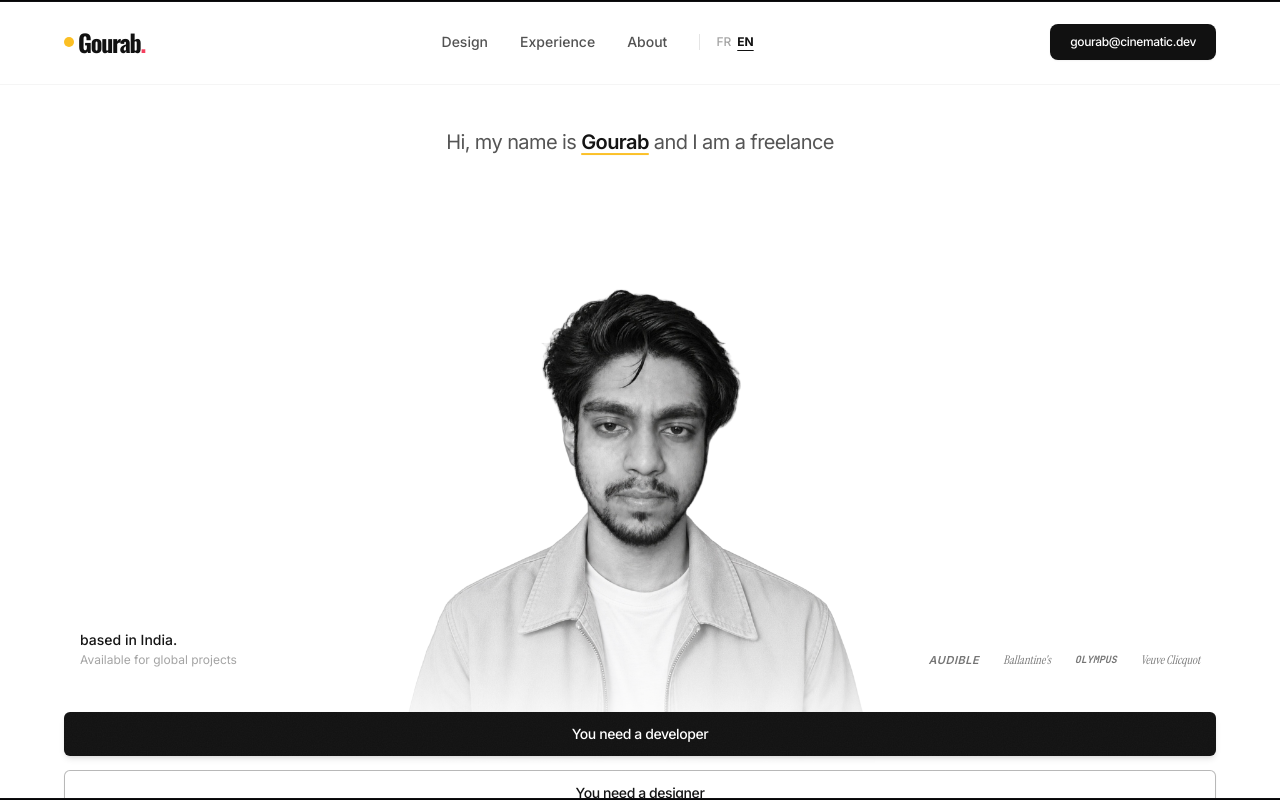
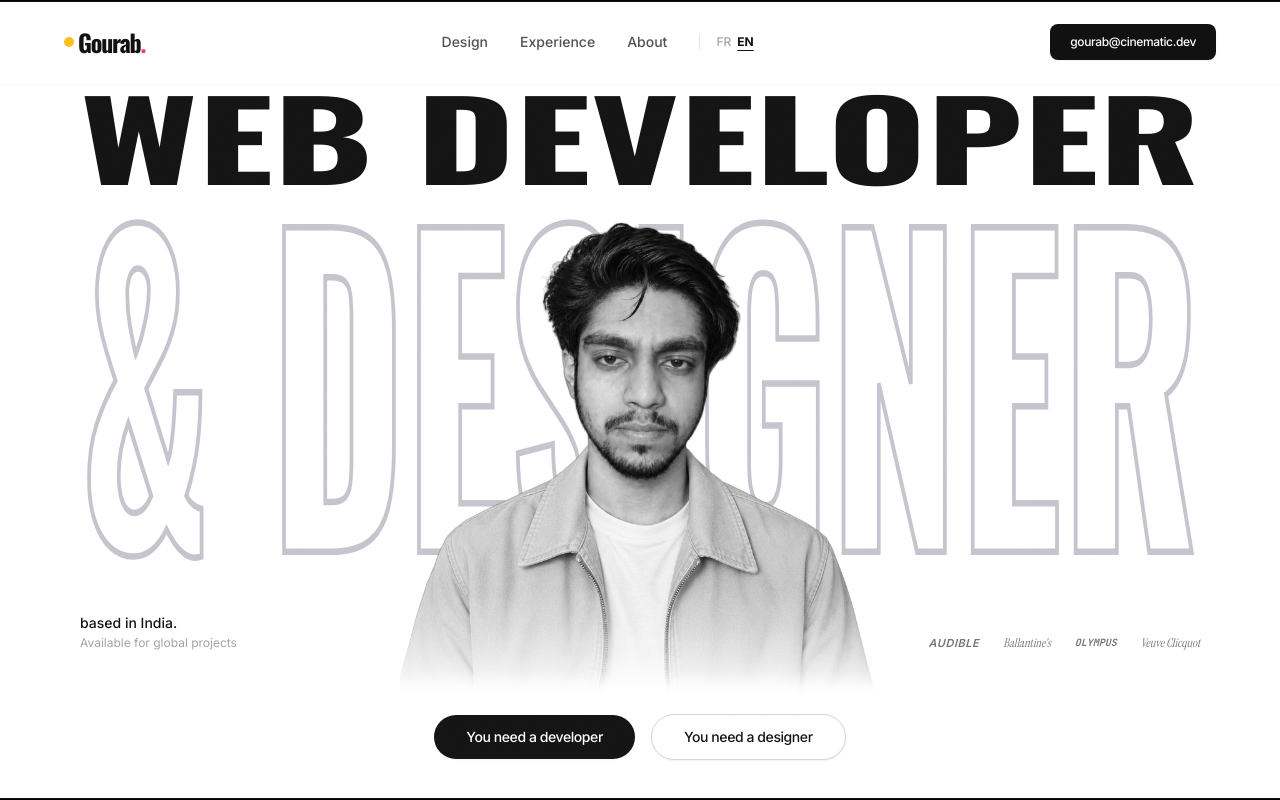
Before and after one commit to gourabs444-del/GOURAB-PORTFOLIO, a Next.js app: page / in a window 1280 px wide. Shown: the top 800 px of the page. Built offline with nearby package versions, Linux system fonts and the light colour scheme.

Commit message:
style: center dual CTA buttons cleanly in a single row across all viewports with pill styling

```diff
--- a/src/components/sections/Hero.tsx
+++ b/src/components/sections/Hero.tsx
@@ -12,48 +12,16 @@ interface HeroProps {
 
 export function Hero({ isLoaded }: HeroProps) {
   const containerRef = useRef<HTMLDivElement | null>(null);
-  const mainSceneRef = useRef<HTMLDivElement | null>(null);
   const portraitRef = useRef<HTMLDivElement | null>(null);
   const headlineTopRef = useRef<HTMLHeadingElement | null>(null);
   const headlineBottomRef = useRef<HTMLHeadingElement | null>(null);
-  const introGreetingRef = useRef<HTMLDivElement | null>(null);
   const sideMetaLeftRef = useRef<HTMLDivElement | null>(null);
   const sideMetaRightRef = useRef<HTMLDivElement | null>(null);
   const ctaGroupRef = useRef<HTMLDivElement | null>(null);
 
   useEffect(() => {
     const ctx = gsap.context(() => {
-      // Entrance reveal when preloader finishes
-      if (isLoaded) {
-        const entranceTl = gsap.timeline();
-        entranceTl
-          .fromTo(
-            portraitRef.current,
-            { y: 50, opacity: 0, scale: 0.95 },
-            { y: 0, opacity: 1, scale: 1, duration: 1, ease: "power3.out" },
-            0.1
-          )
-          .fromTo(
-            [headlineTopRef.current, headlineBottomRef.current],
-            { y: 30, opacity: 0 },
-            { y: 0, opacity: 1, duration: 0.8, stagger: 0.1, ease: "power3.out" },
-            0.2
-          )
-          .fromTo(
-            introGreetingRef.current,
-            { y: 20, opacity: 0 },
-            { y: 0, opacity: 1, duration: 0.7, ease: "power2.out" },
-            0.3
-          )
-          .fromTo(
-            [ctaGroupRef.current, sideMetaLeftRef.current, sideMetaRightRef.current],
-            { y: 15, opacity: 0 },
-            { y: 0, opacity: 1, duration: 0.6, stagger: 0.08, ease: "power2.out" },
-            0.4
-          );
-      }
-
-      // Parallax scroll motion
+      // Subtle scroll parallax
       gsap.to(portraitRef.current, {
         scrollTrigger: {
           trigger: containerRef.current,
@@ -61,7 +29,7 @@ export function Hero({ isLoaded }: HeroProps) {
           end: "bottom top",
           scrub: 1,
         },
-        y: 60,
+        y: 50,
         ease: "none",
       });
 
@@ -73,7 +41,7 @@ export function Hero({ isLoaded }: HeroProps) {
           scrub: 1,
         },
         y: -40,
-        opacity: 0.2,
+        opacity: 0.3,
         ease: "none",
       });
     }, containerRef);
@@ -92,24 +60,11 @@ export function Hero({ isLoaded }: HeroProps) {
     <section
       id="hero"
       ref={containerRef}
-      className="relative min-h-[92vh] sm:min-h-screen w-full flex flex-col justify-between pt-20 sm:pt-24 md:pt-28 pb-8 sm:pb-10 px-4 sm:px-8 md:px-16 overflow-hidden bg-white text-[#111111] select-none"
+      className="relative min-h-[92vh] sm:min-h-screen w-full flex flex-col justify-between pt-24 sm:pt-28 md:pt-32 pb-8 sm:pb-10 px-4 sm:px-8 md:px-16 overflow-hidden bg-white text-[#111111] select-none"
     >
-      {/* Top Greeting Headline (Written in Actual Words, No Emoji, Clean Editorial Font) */}
+      {/* Main 2-Line Layered Typography & Centered Cutout Portrait Scene */}
       <div
-        ref={introGreetingRef}
-        className="relative z-30 text-center text-sm xs:text-base sm:text-lg md:text-xl font-sans text-neutral-600 font-normal mt-2 sm:mt-4 mb-1 px-2 leading-relaxed origin-center will-change-transform tracking-tight"
-      >
-        <span className="text-neutral-600">Hi, my name is </span>
-        <strong className="text-[#111111] font-semibold underline decoration-amber-400 decoration-2 underline-offset-4 font-sans">
-          Gourab
-        </strong>
-        <span className="text-neutral-600"> and I am a freelance</span>
-      </div>
-
-      {/* Main 2-Line Layered Typography & Centered Cutout Portrait Scene (Emerges on Scroll) */}
-      <div
-        ref={mainSceneRef}
-        className="relative my-auto w-full max-w-7xl mx-auto flex flex-col items-center justify-center py-2 sm:py-4 min-h-[320px] xs:min-h-[360px] sm:min-h-[440px] md:min-h-[500px] lg:min-h-[540px] will-change-transform"
+        className="relative my-auto w-full max-w-7xl mx-auto flex flex-col items-center justify-center py-2 sm:py-4 min-h-[320px] xs:min-h-[360px] sm:min-h-[440px] md:min-h-[500px] lg:min-h-[540px]"
       >
         {/* Background Typography Container (z-10, strictly behind the foreground portrait) */}
         <div className="relative z-10 w-full max-w-5xl lg:max-w-6xl mx-auto flex flex-col items-center justify-center text-center select-none -translate-y-10 xs:-translate-y-14 sm:-translate-y-20 md:-translate-y-28 lg:-translate-y-32 px-2 sm:px-4">
@@ -168,7 +123,7 @@ export function Hero({ isLoaded }: HeroProps) {
           ref={portraitRef}
           className="absolute bottom-[-10px] sm:bottom-[-15px] md:bottom-[-20px] left-1/2 -translate-x-1/2 z-20 w-[210px] xs:w-[240px] sm:w-[320px] md:w-[390px] lg:w-[440px] xl:w-[480px] aspect-[3/4] pointer-events-none flex items-end justify-center"
         >
-          <div className="relative w-full h-full [mask-image:linear-gradient(to_bottom,black_0%,black_60%,rgba(0,0,0,0.85)_72%,rgba(0,0,0,0.5)_82%,rgba(0,0,0,0.2)_90%,rgba(0,0,0,0.05)_96%,transparent_100%)] [-webkit-mask-image:linear-gradient(to_bottom,black_0%,black_60%,rgba(0,0,0,0.85)_72%,rgba(0,0,0,0.5)_82%,rgba(0,0,0,0.2)_90%,rgba(0,0,0,0.05)_96%,transparent_100%)]">
+          <div className="relative w-full h-full [mask-image:linear-gradient(to_bottom,black_0%,black_82%,rgba(0,0,0,0.7)_88%,rgba(0,0,0,0.3)_94%,rgba(0,0,0,0.05)_98%,transparent_100%)] [-webkit-mask-image:linear-gradient(to_bottom,black_0%,black_82%,rgba(0,0,0,0.7)_88%,rgba(0,0,0,0.3)_94%,rgba(0,0,0,0.05)_98%,transparent_100%)]">
             <Image
               src="/assets/gourab.png"
               alt="Gourab — Web Developer & Designer"
@@ -204,21 +159,21 @@ export function Hero({ isLoaded }: HeroProps) {
         </div>
       </div>
 
-      {/* Bottom Dual Action Buttons: "You need a designer" / "You need a developer" */}
+      {/* Bottom Dual Action Buttons: Single Row Centered */}
       <div
         ref={ctaGroupRef}
-        className="relative z-30 flex flex-col xs:flex-row items-center justify-center gap-2.5 sm:gap-3.5 pt-2 mt-1 w-full max-w-md mx-auto sm:max-w-none"
+        className="relative z-30 flex flex-row items-center justify-center gap-2.5 sm:gap-4 pt-2 mt-2 w-full mx-auto"
       >
         <button
           onClick={() => scrollToSection("work")}
-          className="w-full xs:w-auto px-5 sm:px-8 py-2.5 sm:py-3 rounded-md bg-[#111111] text-white hover:bg-black text-xs sm:text-sm font-sans font-medium tracking-tight shadow-md transition-all duration-200 active:scale-95 text-center sm:min-w-[170px]"
+          className="px-4 xs:px-6 sm:px-8 py-2.5 sm:py-3 rounded-full bg-[#111111] text-white hover:bg-black text-xs sm:text-sm font-sans font-medium tracking-tight shadow-sm transition-all duration-200 hover:scale-105 active:scale-95 whitespace-nowrap cursor-pointer"
         >
           You need a developer
         </button>
 
         <button
           onClick={() => scrollToSection("contact")}
-          className="w-full xs:w-auto px-5 sm:px-8 py-2.5 sm:py-3 rounded-md bg-white/90 hover:bg-white text-[#111111] border border-[#111111]/30 hover:border-[#111111] text-xs sm:text-sm font-sans font-medium tracking-tight shadow-sm backdrop-blur-sm transition-all duration-200 active:scale-95 text-center sm:min-w-[170px]"
+          className="px-4 xs:px-6 sm:px-8 py-2.5 sm:py-3 rounded-full bg-white text-[#111111] border border-neutral-300 hover:border-[#111111] hover:bg-neutral-50 text-xs sm:text-sm font-sans font-medium tracking-tight shadow-sm transition-all duration-200 hover:scale-105 active:scale-95 whitespace-nowrap cursor-pointer"
         >
           You need a designer
         </button>
```
